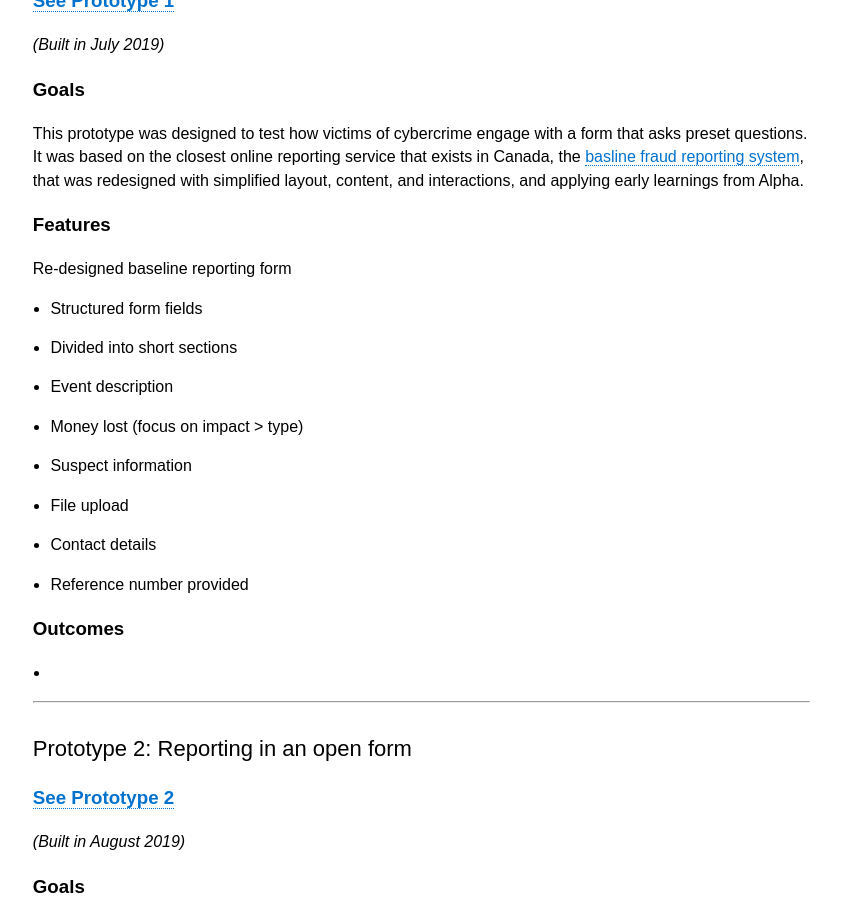
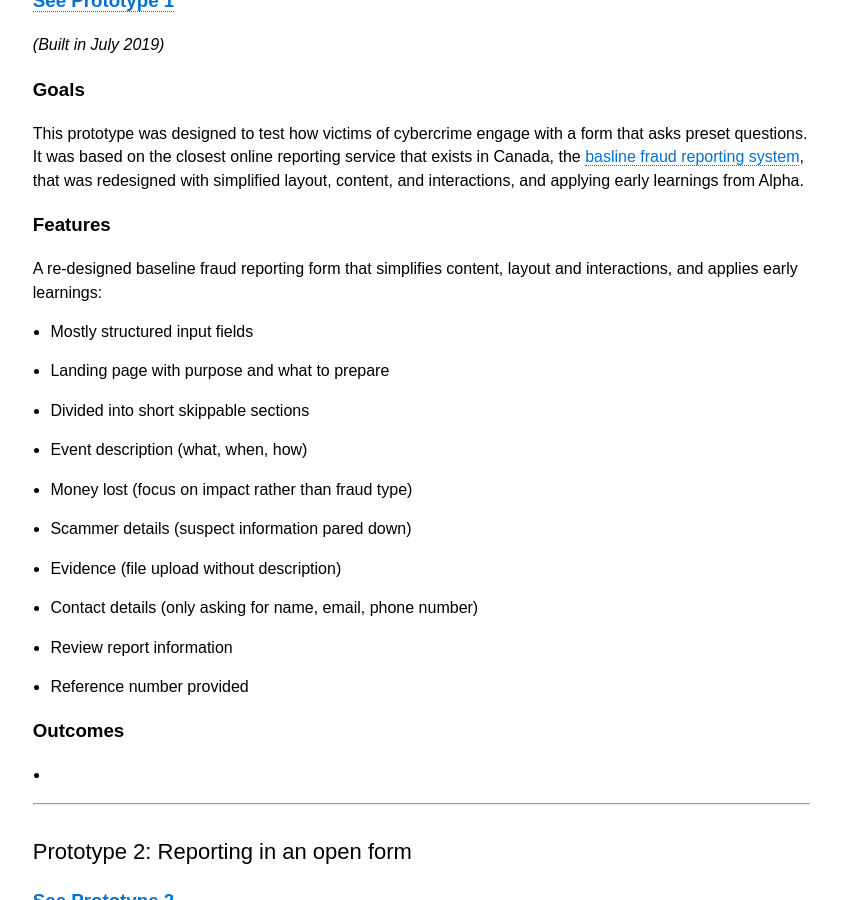
Before and after one commit to cds-snc/rcmp-report-a-cybercrime-alpha-documentation, a Jekyll site: the page built from _pages/en/prototypes.md, in a window 1280 px wide and 900 px high, scrolled down 2453 px. Shown: the whole window, without its empty margins (410-1251 px from the left). Built offline with Jekyll 4.4.1, drawn with Linux system fonts in a browser that asks for light colours.

Commit message:
Updated P1 features

```diff
--- a/_pages/en/prototypes.md
+++ b/_pages/en/prototypes.md
@@ -72,14 +72,16 @@ Testing the concept with library-goers, we learned about:
 This prototype was designed to test how victims of cybercrime engage with a form that asks preset questions. It was based on the closest online reporting service that exists in Canada, the [basline fraud reporting system](https://report-a-cybercrime.alpha.rcmp-grc.gc.ca/CAFCFRS/), that was redesigned with simplified layout, content, and interactions, and applying early learnings from Alpha.
 
 ### Features
-Re-designed baseline reporting form
- * Structured form fields
- * Divided into short sections
-  * Event description
-  * Money lost (focus on impact > type)
-  * Suspect information
-  * File upload
-  * Contact details
+A re-designed baseline fraud reporting form that simplifies content, layout and interactions, and applies early learnings:
+ * Mostly structured input fields
+ * Landing page with purpose and what to prepare
+ * Divided into short skippable sections
+  * Event description (what, when, how)
+  * Money lost (focus on impact rather than fraud type)
+  * Scammer details (suspect information pared down)
+  * Evidence (file upload without description)
+  * Contact details (only asking for name, email, phone number)
+ * Review report information
  * Reference number provided
 
 ### Outcomes
```
